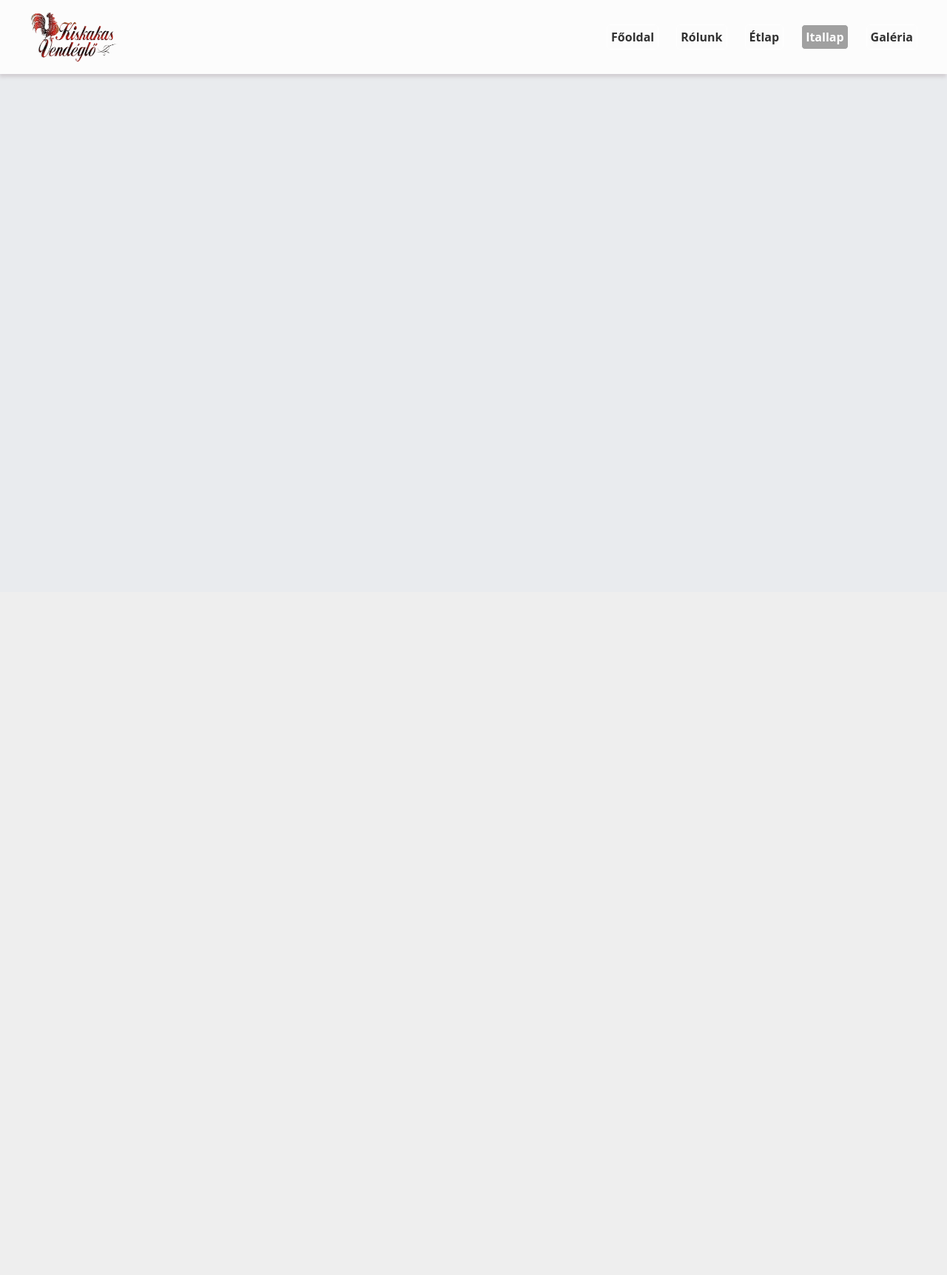
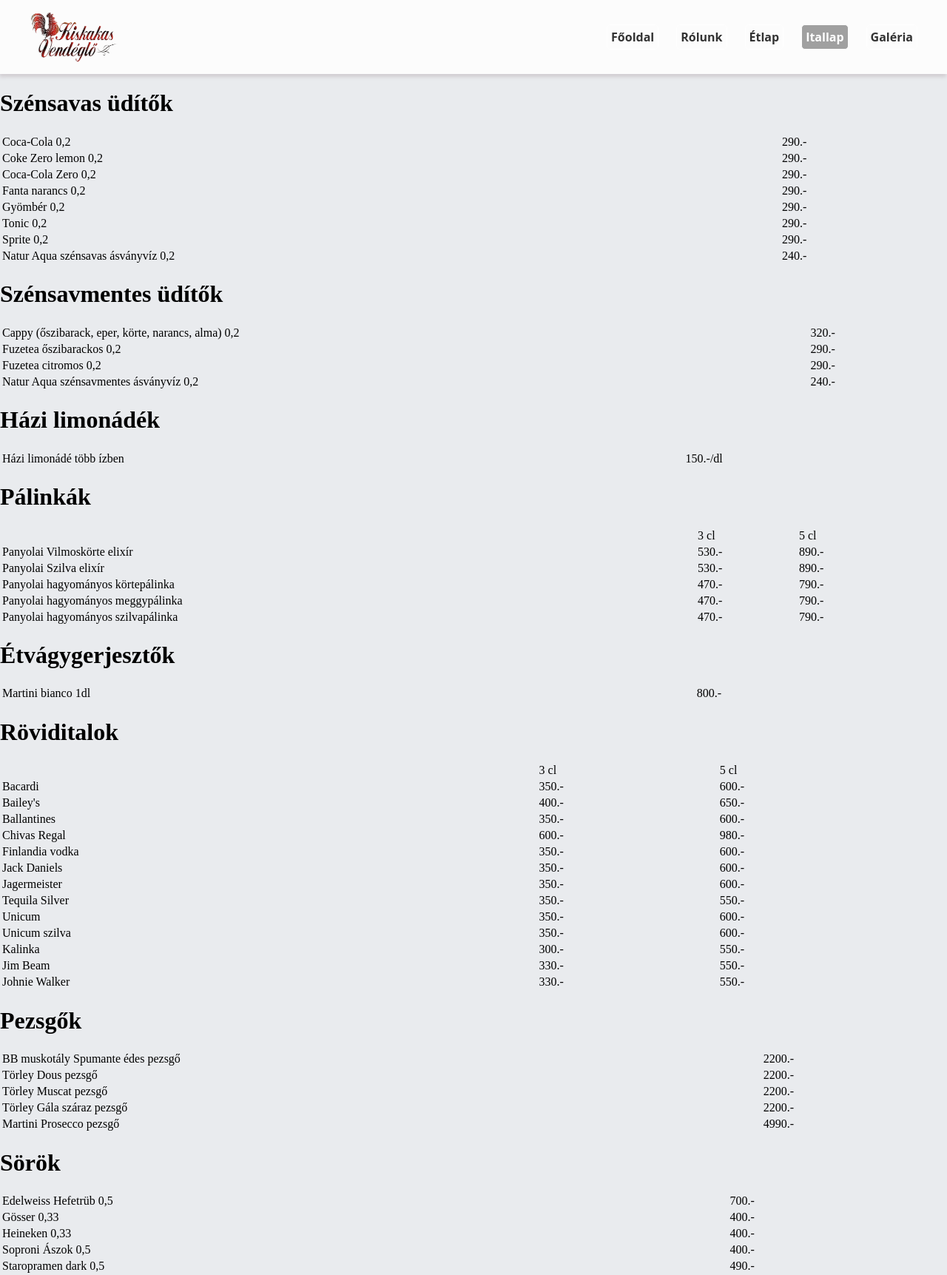
Before and after one commit to Divx1087/webterv-beadando, a PHP site: page /itallap.html in a window 1280 px wide. Shown: the whole page at 74% size. Before the commit the page ends 105 px from the top, so only its background shows below. Run offline with PHP 8.4, Linux system fonts and the light colour scheme.

Commit message:
itallap és etlap feltöltése adatokkal táblázatba

```diff
--- a/css/style.css
+++ b/css/style.css
@@ -66,3 +66,7 @@
   #links a:active {
     color: darkgreen;
   }
+
+  #talak {
+    font-size: 20px;
+  }
--- a/itallap.html
+++ b/itallap.html
@@ -26,7 +26,283 @@
           </nav>
       </header>
 
+              <h1>Szénsavas üdítők</h1>
+              <table style="width:95%">
 
+                <tr>
+                  <td>Coca-Cola 0,2</td>
+                  <td>290.-</td>
+                </tr>
+
+                <tr>
+                  <td>Coke Zero lemon 0,2</td>
+                  <td>290.-</td>
+                </tr>
+
+                <tr>
+                  <td>Coca-Cola Zero 0,2</td>
+                  <td>290.-</td>
+                </tr>
+
+                <tr>
+                  <td>Fanta narancs 0,2</td>
+                  <td>290.-</td>
+                </tr>
+
+                <tr>
+                  <td>Gyömbér 0,2</td>
+                  <td>290.-</td>
+                </tr>
+
+                <tr>
+                  <td>Tonic 0,2</td>
+                  <td>290.-</td>
+                </tr>
+
+                <tr>
+                  <td>Sprite 0,2</td>
+                  <td>290.-</td>
+                </tr>
+
+                <tr>
+                  <td>Natur Aqua szénsavas ásványvíz 0,2</td>
+                  <td>240.-</td>
+                </tr>
+
+              </table>
+
+              <h1>Szénsavmentes üdítők</h1>
+              <table style="width:95%">
+
+                <tr>
+                  <td>Cappy (őszibarack, eper, körte, narancs, alma) 0,2</td>
+                  <td>320.-</td>
+                </tr>
+
+                <tr>
+                  <td>Fuzetea őszibarackos 0,2</td>
+                  <td>290.-</td>
+                </tr>
+
+                <tr>
+                  <td>Fuzetea citromos 0,2</td>
+                  <td>290.-</td>
+                </tr>
+
+                <tr>
+                  <td>Natur Aqua szénsavmentes ásványvíz 0,2</td>
+                  <td>240.-</td>
+                </tr>
+
+              </table>
+
+              <h1>Házi limonádék</h1>
+              <table style="width:95%">
+
+                <tr>
+                  <td>Házi limonádé több ízben</td>
+                  <td>150.-/dl</td>
+                </tr>
+
+              </table>
+
+              <h1>Pálinkák</h1>
+              <table style="width:95%">
+                <tr>
+                  <td></td>
+                  <td>3 cl</td>
+                  <td>5 cl</td>
+                </tr>
+
+                <tr>
+                  <td>Panyolai Vilmoskörte elixír</td>
+                  <td>530.-</td>
+                  <td>890.-</td>
+                </tr>
+
+                <tr>
+                  <td>Panyolai Szilva elixír</td>
+                  <td>530.-</td>
+                  <td>890.-</td>
+                </tr>
+
+                <tr>
+                  <td>Panyolai hagyományos körtepálinka</td>
+                  <td>470.-</td>
+                  <td>790.-</td>
+                </tr>
+
+                <tr>
+                  <td>Panyolai hagyományos meggypálinka</td>
+                  <td>470.-</td>
+                  <td>790.-</td>
+                </tr>
+
+                <tr>
+                  <td>Panyolai hagyományos szilvapálinka</td>
+                  <td>470.-</td>
+                  <td>790.-</td>
+                </tr>
+
+              </table>
+
+              <h1>Étvágygerjesztők</h1>
+              <table style="width:95%">
+
+                <tr>
+                  <td>Martini bianco 1dl</td>
+                  <td>800.-</td>
+                </tr>
+
+              </table>
+
+              <h1>Röviditalok</h1>
+              <table style="width:95%">
+                <tr>
+                  <td></td>
+                  <td>3 cl</td>
+                  <td>5 cl</td>
+                </tr>
+
+                <tr>
+                  <td>Bacardi</td>
+                  <td>350.-</td>
+                  <td>600.-</td>
+                </tr>
+
+                <tr>
+                  <td>Bailey's</td>
+                  <td>400.-</td>
+                  <td>650.-</td>
+                </tr>
+
+                <tr>
+                  <td>Ballantines</td>
+                  <td>350.-</td>
+                  <td>600.-</td>
+                </tr>
+
+                <tr>
+                  <td>Chivas Regal</td>
+                  <td>600.-</td>
+                  <td>980.-</td>
+                </tr>
+
+                <tr>
+                  <td>Finlandia vodka</td>
+                  <td>350.-</td>
+                  <td>600.-</td>
+                </tr>
+
+                <tr>
+                  <td>Jack Daniels</td>
+                  <td>350.-</td>
+                  <td>600.-</td>
+                </tr>
+
+                <tr>
+                  <td>Jagermeister</td>
+                  <td>350.-</td>
+                  <td>600.-</td>
+                </tr>
+
+                <tr>
+                  <td>Tequila Silver</td>
+                  <td>350.-</td>
+                  <td>550.-</td>
+                </tr>
+
+                <tr>
+                  <td>Unicum</td>
+                  <td>350.-</td>
+                  <td>600.-</td>
+                </tr>
+
+                <tr>
+                  <td>Unicum szilva</td>
+                  <td>350.-</td>
+                  <td>600.-</td>
+                </tr>
+
+                <tr>
+                  <td>Kalinka</td>
+                  <td>300.-</td>
+                  <td>550.-</td>
+                </tr>
+
+                <tr>
+                  <td>Jim Beam</td>
+                  <td>330.-</td>
+                  <td>550.-</td>
+                </tr>
+
+                <tr>
+                  <td>Johnie Walker</td>
+                  <td>330.-</td>
+                  <td>550.-</td>
+                </tr>
+
+              </table>
+
+              <h1>Pezsgők</h1>
+              <table style="width:95%">
+
+                <tr>
+                  <td>BB muskotály Spumante édes pezsgő</td>
+                  <td>2200.-</td>
+                </tr>
+
+                <tr>
+                  <td>Törley Dous pezsgő</td>
+                  <td>2200.-</td>
+                </tr>
+
+                <tr>
+                  <td>Törley Muscat pezsgő</td>
+                  <td>2200.-</td>
+                </tr>
+
+                <tr>
+                  <td>Törley Gála száraz pezsgő</td>
+                  <td>2200.-</td>
+                </tr>
+
+                <tr>
+                  <td>Martini Prosecco pezsgő</td>
+                  <td>4990.-</td>
+                </tr>
+
+              </table>
+
+              <h1>Sörök</h1>
+              <table style="width:95%">
+
+                <tr>
+                  <td>Edelweiss Hefetrüb 0,5</td>
+                  <td>700.-</td>
+                </tr>
+
+                <tr>
+                  <td>Gösser 0,33</td>
+                  <td>400.-</td>
+                </tr>
+
+                <tr>
+                  <td>Heineken 0,33</td>
+                  <td>400.-</td>
+                </tr>
+
+                <tr>
+                  <td>Soproni Ászok 0,5</td>
+                  <td>400.-</td>
+                </tr>
+
+                <tr>
+                  <td>Staropramen dark 0,5</td>
+                  <td>490.-</td>
+                </tr>
+
+              </table>
 
     </body>
 </html>
```
Also changed, not shown: etlap.html (+256 -0 lines). Lines whose indentation alone changed are shown as unchanged.
